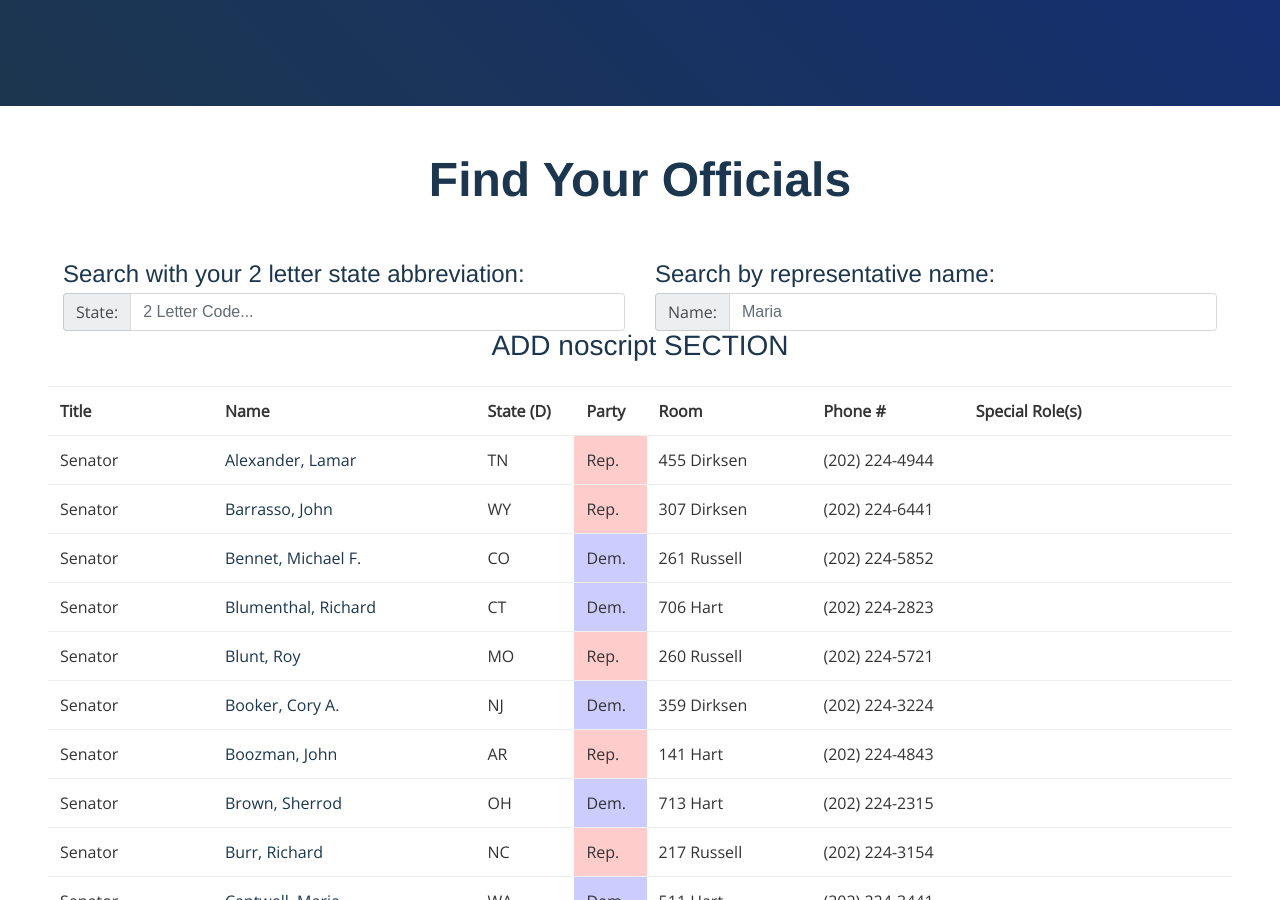
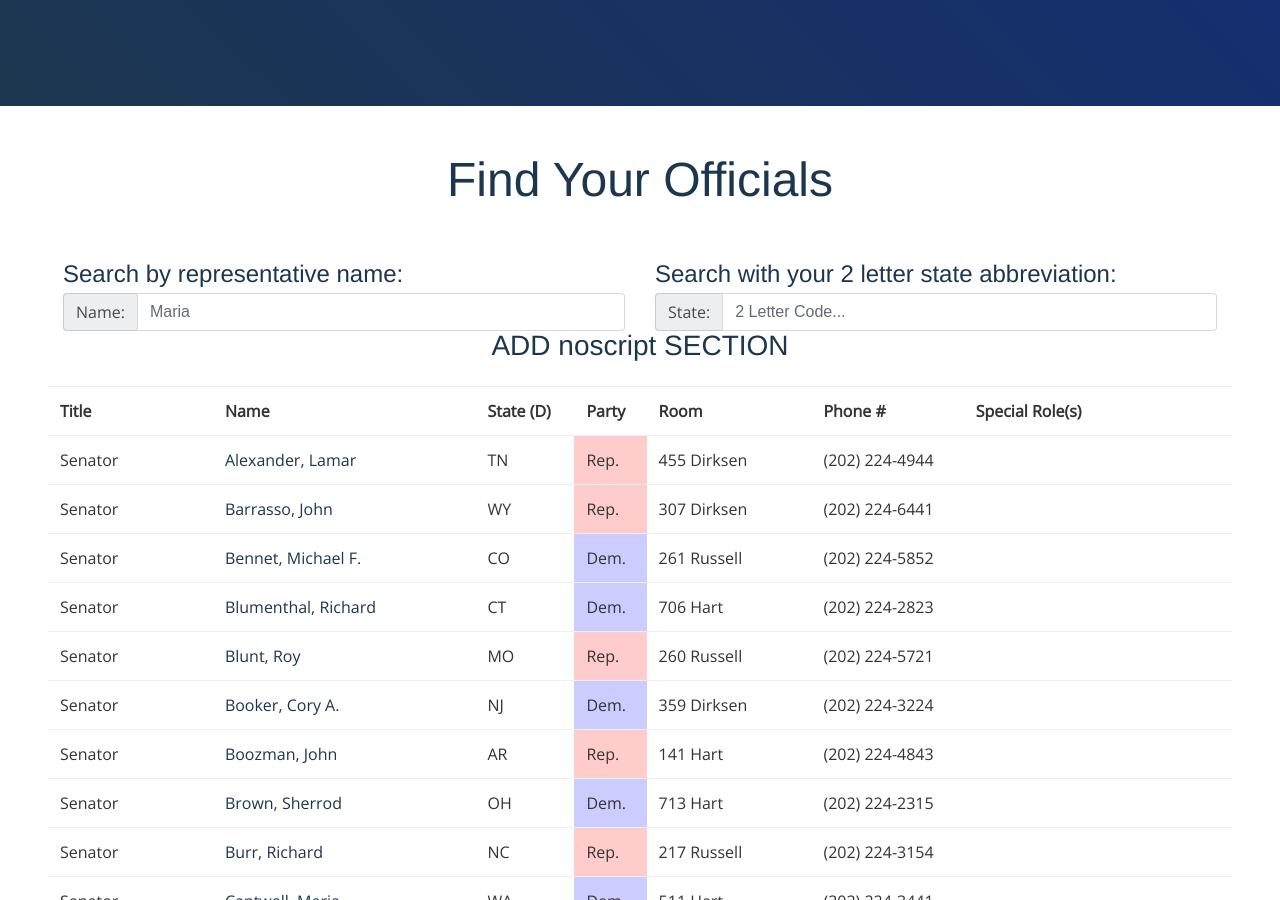
Before and after one commit to schwartzadev/contact-congress, a Jekyll site: the page built from index.html, in a window 1280 px wide and 900 px high, scrolled down 379 px. Built offline with Jekyll 4.4.1, drawn with Linux system fonts in a browser that asks for light colours; nearby versions of some CDN libraries; some web fonts are replaced.

Commit message:
switch name and state search order, fix spacing

```diff
--- a/index.html
+++ b/index.html
@@ -12,22 +12,21 @@ title: Contact Congress
 </section>
 
 <section class="congress">
-  <h1 class="title">Find Your Officials</h1>
-
+  <h1 class="">Find Your Officials</h1>
   <div class="container-fluid">
     <div class="row">
+    <div class="col-md-6">
+        <h4 for="nameSearch">Search by representative name:</h4>
+        <div class="input-group">
+          <span class="input-group-addon" id="basic-addon3">Name: </span>
+          <input type="search" id="allSearch" class="form-control" placeholder="Maria">
+        </div>
+      </div>
       <div class="col-md-6">
         <h4 for="jetsSearch">Search with your 2 letter state abbreviation:</h4>
         <div class="input-group">
           <span class="input-group-addon" id="basic-addon3">State: </span>
           <input type="search" id="stateSearch" class="form-control" placeholder="2 Letter Code...">
-        </div>
-      </div>
-      <div class="col-md-6">
-        <h4 for="nameSearch">Search by representative name:</h4>
-        <div class="input-group">
-          <span class="input-group-addon" id="basic-addon3">Name: </span>
-          <input type="search" id="nameSearch" class="form-control" placeholder="Maria">
         </div>
       </div>
     </div>
```
Lines whose indentation alone changed are shown as unchanged.
